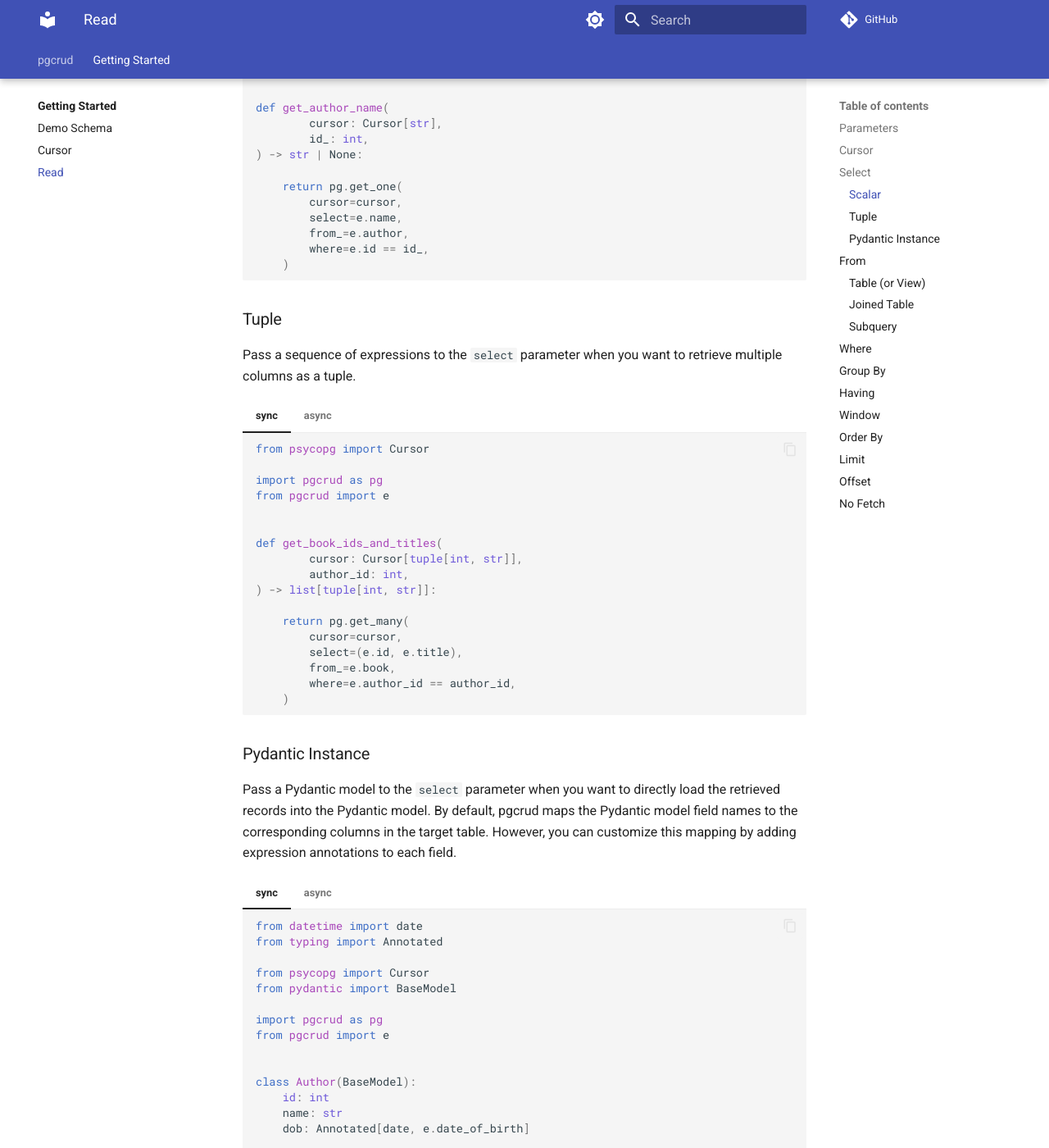
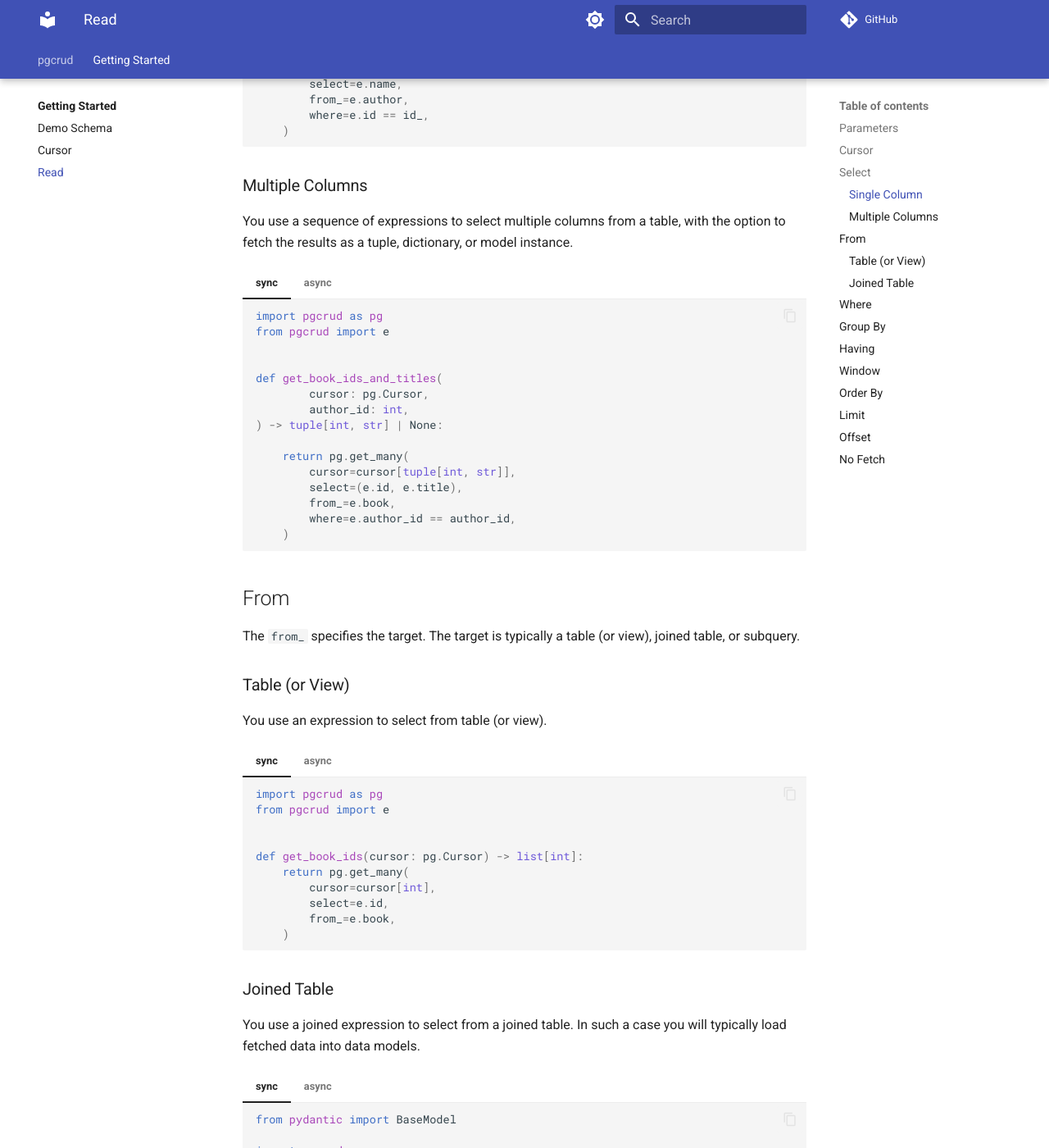
Before and after one commit to dakivara/pgcrud, an MkDocs documentation site: the page built from docs/getting-started/read.md, in a window 1280 px wide and 1400 px high, scrolled down 1638 px. Shown: the whole window at 82% size. Built offline with MkDocs 1.6.1 and Material for MkDocs 9.7.7, drawn with Linux system fonts in a browser that asks for light colours; comment, search, counter and statistics services are not loaded; some of the changed text lies outside the part shown.

Commit message:
update docs

````diff
--- a/docs/getting-started/read.md
+++ b/docs/getting-started/read.md
@@ -2,7 +2,7 @@
 -----
 
 <span style="font-size: 0.9em;">
-    **Note**: Make sure to read the [Getting Started](index.md) and [Demo Schema](demo-schema.md) first, as it is essential for better understanding of this tutorial.
+    **Note**: Make sure to read the [Getting Started](index.md), [Demo Schema](demo-schema.md) and [Cursor](cursor.md) first, as it is essential for better understanding of this tutorial.
 </span>
 
 -----
@@ -20,28 +20,24 @@
 
 ## Parameters
 
-
 The following parameters are available:
 
-- `cursor`: Cursor / AsyncCursor from `psycopg`
-- `select`: To specify the selected columns.
-- `from_`: To define the target.[^1]
-- `where`: To filter records.
-- `group_by`: To group by columns.
-- `having`: To filter by aggregated columns.
-- `window`: To define windows.
-- `order_by`: To sort by columns.
-- `limit`: To limit the number of records.[^2]
-- `offset`: To skip the first n records.
-- `no_fetch`: To execute only.[^2]
+- `cursor` *(required)*: To execute the query.
+- `select` *(required)*: To specify the selected columns.
+- `from_` *(required)*: To define the target.[^1]
+- `where` *(optional)*: To filter records.
+- `group_by` *(optional)*: To group by columns.
+- `having` *(optional)*: To filter by aggregated columns.
+- `window` *(optional)*: To define windows.
+- `order_by` *(optional)*: To sort by columns.
+- `limit` *(optional)*: To limit the number of records.[^2]
+- `offset` *(optional)*: To skip the first n records.
+- `no_fetch` *(optional)*: To execute only.[^2]
 
 
 [^1]: The only reason why this parameter has a trailing underscore is that `from` is a reserved keyword.
 
 [^2]: Only available in `pg.get_many` and `pg.a.get_many`.
-
-
-We go through each of the parameters and show you how to use them.
 
 
 ## Cursor
@@ -51,33 +47,26 @@
 
 ## Select
 
-The `select` parameter is required and expects either
+The `select` parameter expects either a single expression or a sequence of expressions.
 
-- an expression to return a scalar.
-- a sequence of expressions to return a tuple.
-- a Pydantic model to return an instance of the model.
+### Single Column
 
-
-### Scalar
-
-Pass a single expression to the `select` parameter when you want to retrieve only one column.
+You use a single expression to select a specific column from a table, accompanied by an appropriate scalar type hint for the cursor.
 
 === "sync"
 
     ```python
-    from psycopg import Cursor
-
     import pgcrud as pg
     from pgcrud import e
 
 
     def get_author_name(
-            cursor: Cursor[str],
+            cursor: pg.Cursor,
             id_: int,
     ) -> str | None:
 
         return pg.get_one(
-            cursor=cursor,
+            cursor=cursor[str],
             select=e.name,
             from_=e.author,
             where=e.id == id_,
@@ -87,48 +76,42 @@
 === "async"
 
     ```python
-    from psycopg import AsyncCursor
-
     import pgcrud as pg
     from pgcrud import e
 
 
     async def get_author_name(
-            cursor: AsyncCursor[str],
+            cursor: pg.a.Cursor,
             id_: int,
     ) -> str | None:
 
         return await pg.a.get_one(
-            cursor=cursor,
+            cursor=cursor[str],
             select=e.name,
             from_=e.author,
             where=e.id == id_,
         )
     ```
 
+### Multiple Columns
 
-
-### Tuple
-
-Pass a sequence of expressions to the `select` parameter when you want to retrieve multiple columns as a tuple.
+You use a sequence of expressions to select multiple columns from a table, with the option to fetch the results as a tuple, dictionary, or model instance.
 
 
 === "sync"
 
     ```python
-    from psycopg import Cursor
-
     import pgcrud as pg
     from pgcrud import e
 
 
     def get_book_ids_and_titles(
-            cursor: Cursor[tuple[int, str]],
+            cursor: pg.Cursor,
             author_id: int,
-    ) -> list[tuple[int, str]]:
+    ) -> tuple[int, str] | None:
 
         return pg.get_many(
-            cursor=cursor,
+            cursor=cursor[tuple[int, str]],
             select=(e.id, e.title),
             from_=e.book,
             where=e.author_id == author_id,
@@ -138,19 +121,17 @@
 === "async"
 
     ```python
-    from psycopg import AsyncCursor
-
     import pgcrud as pg
     from pgcrud import e
 
 
     async def get_book_ids_and_titles(
-            cursor: AsyncCursor[tuple[int, str]],
+            cursor: pg.a.Cursor,
             author_id: int,
-    ) -> list[tuple[int, str]]:
+    ) -> tuple[int, str] | None:
 
         return await pg.a.get_many(
-            cursor=cursor,
+            cursor=cursor[tuple[int, str]],
             select=(e.id, e.title),
             from_=e.book,
             where=e.author_id == author_id,
@@ -158,96 +139,116 @@
     ```
 
 
+## From
 
-### Pydantic Instance
+The `from_` specifies the target. The target is typically a table (or view), joined table, or subquery.
 
-Pass a Pydantic model to the `select` parameter when you want to directly load the retrieved records into the Pydantic model. By default, pgcrud
-maps the Pydantic model field names to the corresponding columns in the target table. However, you can customize this mapping by
-adding expression annotations to each field.
+
+### Table (or View)
+
+You use an expression to select from table (or view).
 
 === "sync"
 
     ```python
-    from datetime import date
-    from typing import Annotated
-
-    from psycopg import Cursor
-    from pydantic import BaseModel
-
     import pgcrud as pg
     from pgcrud import e
 
 
-    class Author(BaseModel):
-        id: int
-        name: str
-        dob: Annotated[date, e.date_of_birth]
-
-
-    def get_author(
-            cursor: Cursor[Author],
-            id_: int,
-    ) -> Author | None:
-
-        return pg.get_one(
-            cursor=cursor,
-            select=Author,
-            from_=e.author,
-            where=e.id == id_,
+    def get_book_ids(cursor: pg.Cursor) -> list[int]:
+        return pg.get_many(
+            cursor=cursor[int],
+            select=e.id,
+            from_=e.book,
         )
     ```
 
 === "async"
 
     ```python
-    from datetime import date
-    from typing import Annotated
+    import pgcrud as pg
+    from pgcrud import e
 
-    from psycopg import AsyncCursor
+
+    async def get_book_ids(cursor: pg.a.Cursor) -> list[int]:
+        return await pg.a.get_many(
+            cursor=cursor[int],
+            select=e.id,
+            from_=e.book,
+        )
+    ```
+
+### Joined Table
+
+You use a joined expression to select from a joined table. In such a case you will typically load fetched data into data models.
+
+=== "sync"
+
+    ```python
     from pydantic import BaseModel
 
     import pgcrud as pg
-    from pgcrud import e
+    from pgcrud import e, f
 
 
     class Author(BaseModel):
         id: int
         name: str
-        dob: Annotated[date, e.date_of_birth]
 
 
-    async def get_author(
-            cursor: AsyncCursor[Author],
+    class Book(BaseModel):
+        id: int
+        title: str
+        author: Author
+
+
+    def get_book(
+            cursor: pg.Cursor,
             id_: int,
-    ) -> Author | None:
+    ) -> Book | None:
 
-        return await pg.a.get_one(
-            cursor=cursor,
-            select=Author,
-            from_=e.author,
-            where=e.id == id_,
+        return pg.get_one(
+            cursor=cursor[Book],
+            select=(e.book.id, e.book.title, f.to_json(e.author).AS('author')),
+            from_=e.book.
+                JOIN(e.author).ON(e.book.author_id == e.author.id),
+            where=e.book.id == id_,
         )
     ```
 
+=== "async"
 
-## From
+    ```python
+    from pydantic import BaseModel
 
-The `from_` parameter is required and specifies the target. The target is typically a table, view, joined table, or subquery.
-
-### Table (or View)
-
-Pass an expression to the `from_` parameter to directly select from a table or view.
+    import pgcrud as pg
+    from pgcrud import e, f
 
 
+    class Author(BaseModel):
+        id: int
+        name: str
 
 
-
-### Joined Table
+    class Book(BaseModel):
+        id: int
+        title: str
+        author: Author
 
 
-### Subquery
+    async def get_book(
+            cursor: pg.a.Cursor,
+            id_: int,
+    ) -> Book | None:
 
-
+        return await pg.a.get_one(
+            cursor=cursor[Book],
+            select=(e.book.id, e.book.title, f.to_json(e.author).AS('author')),
+            from_=e.book.
+                JOIN(e.author).ON(e.book.author_id == e.author.id),
+            where=e.book.id == id_,
+        )
+    ```
 
 ## Where
 
````
Also changed, not shown: README.md (+1 -1 lines), docs/getting-started/cursor.md (+189 -0 lines), docs/index.md (+93 -40 lines).
